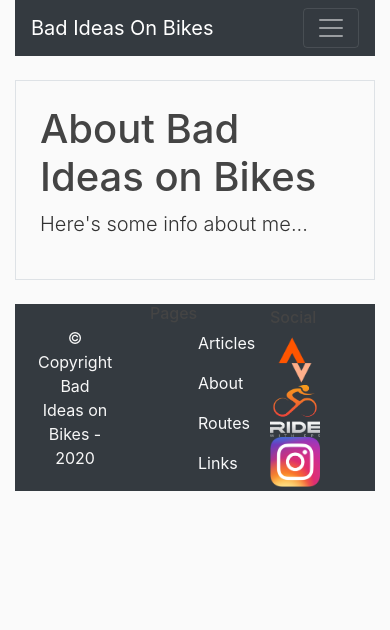
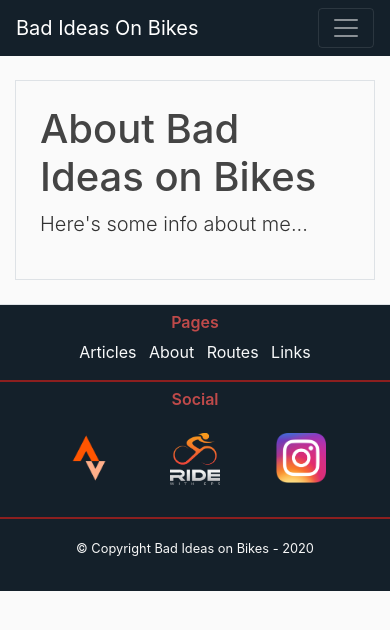
Before and after one commit to matthj1/BadIdeasOnBikesWebsite, a Flask app: page /about in a window 390 px wide. Shown: the top 630 px of the page. Run offline with Flask 2, Linux system fonts and the light colour scheme; some libraries are stand-ins or nearby versions.

Commit message:
modified footer and color scheme

```diff
--- a/flaskbiob/static/main.css
+++ b/flaskbiob/static/main.css
@@ -7,8 +7,8 @@ h1, h2, h3, h4, h5, h6 {
   color: #444444;
 }
 
-.bg-steel {
-  background-color: #5f788a;
+.bg-custom {
+  background-color: #14202a;
 }
 
 .site-header .navbar-nav .nav-link {
@@ -44,15 +44,11 @@ a.article-title:hover {
 }
 
 #footer{
-background-color: #343a40;
+background-color: #14202a;
 }
 
 .footer-text{
   color: #f7f7f7;
-}
-
-.footer-list{
-  list-style-type: none;
 }
 
 .button-icon{
@@ -60,7 +56,7 @@ background-color: #343a40;
 }
 
 .button-icon:hover {
-    filter: grayscale(100%);
+    filter: grayscale(80%);
 }
 
 figure{
@@ -70,3 +66,46 @@ figure{
 figcaption{
     color: #5e5e5e;
 }
+
+.footer-links{
+}
+
+#footer h6{
+    color: #BF4A4A;
+    font-weight: 600;
+}
+
+.bdrbottom{
+    border-width:2px !important;
+    border-color: #8c1f1f !important;
+}
+
+.pagination > li > a
+{
+    background-color: white;
+    color: #444444;
+}
+
+.pagination > li > a:focus,
+.pagination > li > a:hover,
+.pagination > li > span:focus,
+.pagination > li > span:hover
+{
+    color: #5a5a5a;
+    background-color: #eee;
+    border-color: #ddd;
+}
+
+.pagination > .active > a
+{
+    color: white;
+    background-color: #8c1f1f !Important;
+    border: solid 1px #8c1f1f !Important;
+}
+
+.pagination > .active > a:hover
+{
+    background-color: #BF4A4A !Important;
+    border: solid 1px #BF4A4A;
+    border-color: #BF4A4A !Important;
+}
--- a/flaskbiob/templates/BASE.html
+++ b/flaskbiob/templates/BASE.html
@@ -10,8 +10,8 @@
     <title>Bad Ideas on Bikes</title>
 </head>
     <body>
+    <nav class="navbar navbar-expand-lg navbar-dark bg-custom mb-4">
         <div class="container">
-            <nav class="navbar navbar-expand-lg navbar-dark bg-dark mb-4">
               <a class="navbar-brand" href="{{ url_for('main.homePage') }}">Bad Ideas On Bikes</a>
               <button class="navbar-toggler" type="button" data-toggle="collapse" data-target="#navbarNav" aria-controls="navbarNav" aria-expanded="false" aria-label="Toggle navigation">
                 <span class="navbar-toggler-icon"></span>
@@ -52,7 +52,9 @@
                       {% endif %}
                   </ul>
               </div>
-            </nav>
+        </div>
+    </nav>
+    <div class="container">
             {% with messages = get_flashed_messages(with_categories=true) %}
                 {% if messages %}
                     {% for category, message in messages %}
@@ -67,25 +69,39 @@
 
             {% endblock content %}
 
-
-            <div class="row mx-auto" id="footer">
-                <div class="col-4 my-auto"><p class="footer-text m-2 text-center">© Copyright Bad Ideas on Bikes - 2020</p></div>
-                <div class="col-4 my-auto">
-                    <h6>Pages</h6>
-                    <ul class="footer-list m-2 text-center">
-                        <li class="mb-3"><a class="text-light" href="{{ url_for('main.homePage') }}">Articles</a></li>
-                        <li class="mb-3"><a class="text-light" href="{{ url_for('main.aboutPage') }}">About</a></li>
-                        <li class="mb-3"><a class="text-light" href="">Routes</a></li>
-                        <li class="mb-3"><a class="text-light" href="">Links</a></li>
-                    </ul>
+    </div>
+        <div class="row">
+            <div class="container-fluid border-top" id="footer">
+                <div class="row footer-links text-center mt-2">
+                    <div class="col-md-2"></div>
+                    <div class="col-md-8 border-bottom bdrbottom pb-3">
+                        <h6 class="text-center">Pages</h6>
+                        <a class="text-light text-decoration-none mr-2" href="{{ url_for('main.homePage') }}">Articles</a>
+                        <a class="text-light text-decoration-none mr-2" href="{{ url_for('main.aboutPage') }}">About</a>
+                        <a class="text-light text-decoration-none mr-2" href="">Routes</a>
+                        <a class="text-light" href="">Links</a>
+                    </div>
+                    <div class="col-md-2"></div>
                 </div>
-                <div class="col-4 my-auto">
-                    <h6>Social</h6>
-                    <a href="" class="image-link-gs mr-4"><img src="{{ url_for('static', filename='icons/strava.png') }}" class="button-icon"></a>
-                    <a href="" class="image-link-gs mr-4"><img src="{{ url_for('static', filename='icons/RWGPS.png') }}" class="button-icon"></a>
-                    <a href="" class="image-link-gs"><img src="{{ url_for('static', filename='icons/small_instagram.png') }}" class="button-icon"></a>
+                <div class="row mt-2">
+                    <div class="col-md-2"></div>
+                    <div class="col-md-8 border-bottom bdrbottom pb-3">
+                        <div><h6 class="text-center">Social</h6></div>
+                        <div class="d-flex justify-content-center">
+                            <a href="" class="image-link-gs mr-4"><img src="{{ url_for('static', filename='icons/strava.png') }}" class="button-icon m-3"></a>
+                            <a href="" class="image-link-gs mr-4"><img src="{{ url_for('static', filename='icons/RWGPS.png') }}" class="button-icon m-3"></a>
+                            <a href="" class="image-link-gs"><img src="{{ url_for('static', filename='icons/small_instagram.png') }}" class="button-icon m-3"></a>
+                        </div>
+                    </div>
+                    <div class="col-md-2"></div>
+                </div>
+                <div class="row">
+                    <div class="col-12 p-3">
+                        <p class="footer-text text-center copyright"><small>© Copyright Bad Ideas on Bikes - 2020</small></p>
+                    </div>
                 </div>
             </div>
+
 
         <script src="https://code.jquery.com/jquery-3.5.1.slim.min.js" integrity="sha384-DfXdz2htPH0lsSSs5nCTpuj/zy4C+OGpamoFVy38MVBnE+IbbVYUew+OrCXaRkfj" crossorigin="anonymous"></script>
         <script src="https://cdn.jsdelivr.net/npm/popper.js@1.16.1/dist/umd/popper.min.js" integrity="sha384-9/reFTGAW83EW2RDu2S0VKaIzap3H66lZH81PoYlFhbGU+6BZp6G7niu735Sk7lN" crossorigin="anonymous"></script>
```
